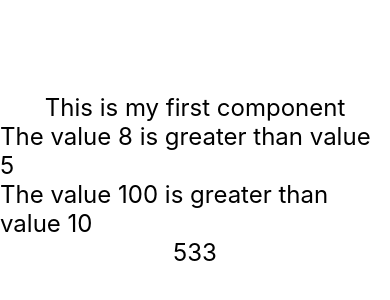
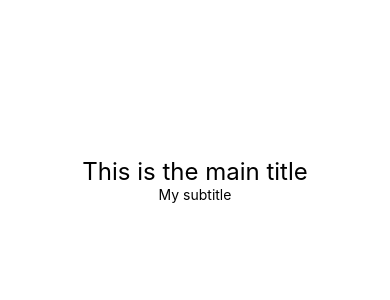
Before and after one commit to renato3x/react-native-studies, a React Native app in the folder exercises/: screen / in a window 390 px wide. Shown: the part 242-542 px from the top of the page. Built offline with nearby package versions, Linux system fonts and the light colour scheme.

Commit message:
add: fragment

```diff
--- a/exercises/src/App.js
+++ b/exercises/src/App.js
@@ -1,4 +1,5 @@
 import First from './components/First';
+import Fragment from './components/Fragment';
 import MinMax from './components/MinMax';
 import RandomNumber from './components/RandomNumber';
 
@@ -15,10 +16,14 @@ import { View, StyleSheet } from 'react-native';
 export default function App() {
   return (
     <View style={styles.app}>
-      <First />
+      {/* <First />
       <MinMax min={5} max={8} />
       <MinMax min={10} max={100} />
-      <RandomNumber min={0} max={1000} />
+      <RandomNumber min={0} max={1000} /> */}
+      <Fragment
+        title="This is the main title"
+        subtitle="My subtitle"
+      />
     </View>
   );
 }
--- /dev/null
+++ b/exercises/src/components/Fragment.js
@@ -0,0 +1,16 @@
+import { Text } from 'react-native';
+import styles from './styles';
+
+export default function Fragment({ title, subtitle }) {
+  /**
+   * Quando não usamos uma view para encapsular os os elementos do componente,
+   * usamos o fragment (<React.Fragment/>/ <Fragment/> / <></>)
+   * para encapsulá-los e conseguir envolver todo os elementos do componente,
+   */
+  return (
+    <>
+      <Text style={styles.text}>{ title }</Text>
+      <Text>{ subtitle }</Text>
+    </>
+  );
+}
```
